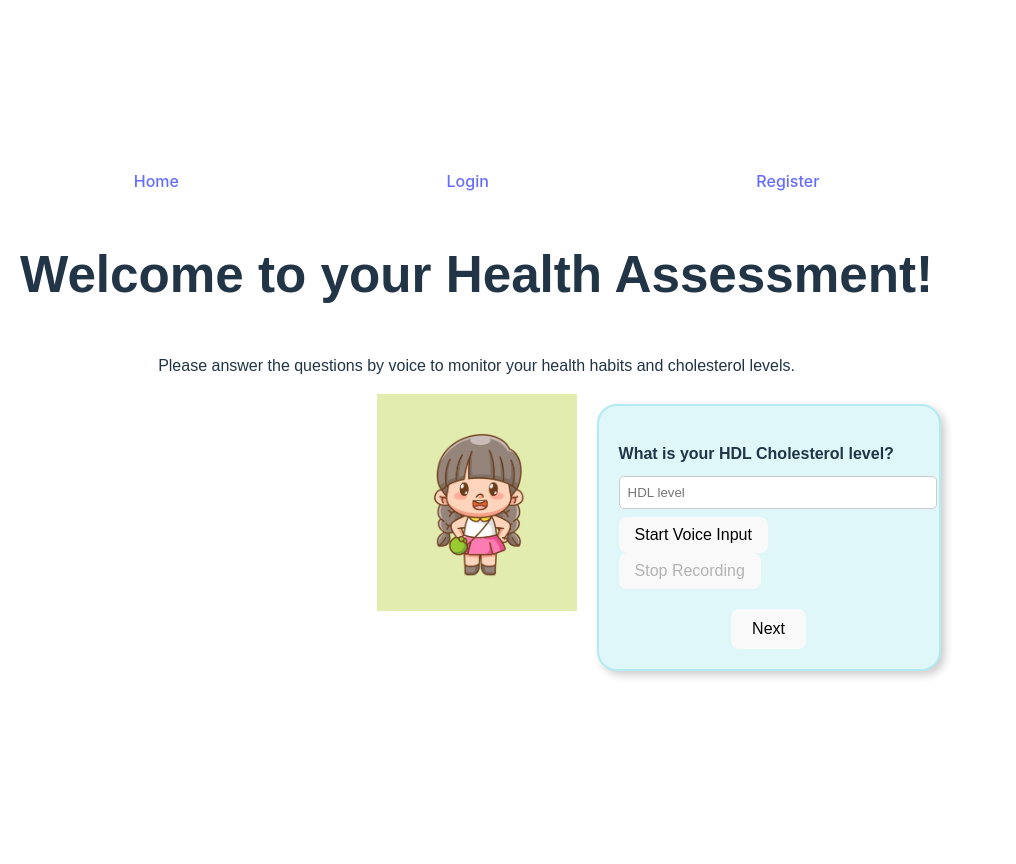
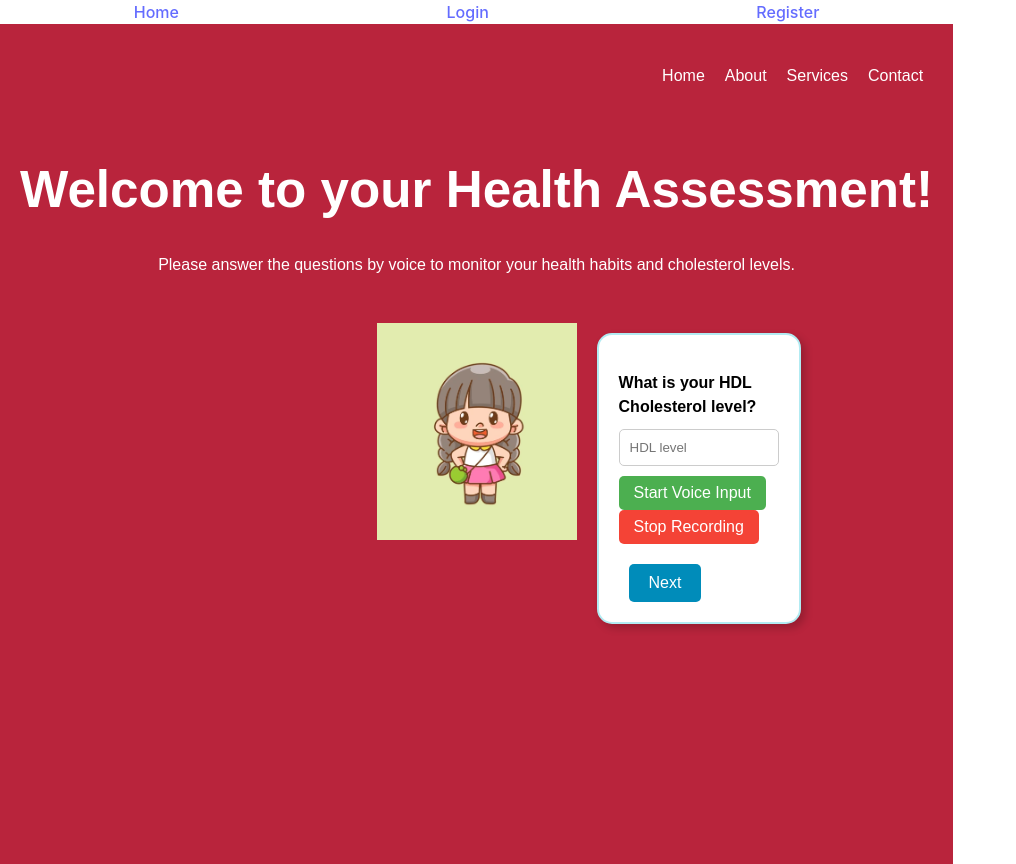
Before and after one commit to srinashg/axxess-hackathon-2025, a React (Vite) app in the folder frontend/: page / in a window 1280 px wide. Shown: the whole page, without its empty margins (0-1016 px from the left). Before the commit the page ends 800 px from the top, so only its background shows below. Built offline with nearby package versions, Linux system fonts and the light colour scheme.

Commit message:
made UI "prettier"

```diff
--- a/frontend/src/components/Home.jsx
+++ b/frontend/src/components/Home.jsx
@@ -151,49 +151,62 @@ function Home() {
   };
 
   return (
-    <div className="home-container">
-      <h1>Welcome to your Health Assessment!</h1>
-      <p>Please answer the questions by voice to monitor your health habits and cholesterol levels.</p>
+    <div className="home-container" style={{ backgroundColor: '#B9243C', minHeight: '100vh', display: 'flex', flexDirection: 'column', alignItems: 'center' }}>
+      <nav style={{ width: '100%', padding: '20px', display: 'flex', justifyContent: 'flex-end' }}>
+        <ul style={{ listStyle: 'none', padding: 0, margin: 0, display: 'flex', alignItems: 'center' }}>
+          <li style={{ marginLeft: '10px', marginRight: '10px' }}><a href="#" style={{ color: 'white', textDecoration: 'none' }}>Home</a></li>
+          <li style={{ marginLeft: '10px', marginRight: '10px' }}><a href="#" style={{ color: 'white', textDecoration: 'none' }}>About</a></li>
+          <li style={{ marginLeft: '10px', marginRight: '10px' }}><a href="#" style={{ color: 'white', textDecoration: 'none' }}>Services</a></li>
+          <li style={{ marginLeft: '10px', marginRight: '10px' }}><a href="#" style={{ color: 'white', textDecoration: 'none' }}>Contact</a></li>
+        </ul>
+      </nav>
 
-      <div className="doll-container">
-        <img src="/Lili_mascot.png" alt="Friendly Doll" className="doll-image" />
-        <div className="text-bubble">
-          <p className="question-text">{currentQuestion.question}</p>
+      <div style={{ textAlign: 'center', marginTop: '20px', color: 'white' }}>
+        <h1>Welcome to your Health Assessment!</h1>
+        <p>Please answer the questions by voice to monitor your health habits and cholesterol levels.</p>
+      </div>
+
+      <div className="doll-container" style={{ display: 'flex', flexDirection: 'column', alignItems: 'center', marginTop: '30px' }}>
+        <img src="/Lili_mascot.png" alt="Friendly Doll" className="doll-image" style={{ maxWidth: '200px', marginBottom: '20px' }} />
+        <div className="text-bubble" style={{ backgroundColor: 'white', color: 'black', borderRadius: '15px', padding: '20px', marginBottom: '20px', maxWidth: '80%', textAlign: 'left' }}>
+          <p className="question-text" style={{ fontWeight: 'bold', marginBottom: '10px' }}>{currentQuestion.question}</p>
 
           {currentQuestion.inputType === 'number' || currentQuestion.inputType === 'text' ? (
-            <div className="input-area">
+            <div className="input-area" style={{ marginBottom: '15px' }}>
               {currentQuestion.inputType === 'number' ? (
                 <input
                   type="number"
                   id={`input-${currentQuestionIndex}`}
                   value={currentQuestion.stateValue}
                   placeholder={currentQuestion.placeholder}
-                  // readOnly  - Removed readOnly for debugging
+                  style={{ padding: '10px', borderRadius: '5px', border: '1px solid #ccc', width: 'calc(100% - 22px)', marginBottom: '10px' }}
+                // readOnly   - Removed readOnly for debugging
                 />
               ) : (
                 <textarea
                   id={`input-${currentQuestionIndex}`}
                   value={currentQuestion.stateValue}
                   placeholder={currentQuestion.placeholder}
-                  // readOnly - Removed readOnly for debugging
+                  style={{ padding: '10px', borderRadius: '5px', border: '1px solid #ccc', width: 'calc(100% - 22px)', marginBottom: '10px', height: '80px' }}
+                // readOnly - Removed readOnly for debugging
                 />
               )}
-              <button type="button" onClick={startRecording} disabled={isRecording}>
+              <button type="button" onClick={startRecording} disabled={isRecording} style={{ padding: '8px 15px', borderRadius: '5px', backgroundColor: '#4CAF50', color: 'white', border: 'none', marginRight: '5px', cursor: 'pointer' }}>
                 {isRecording ? 'Recording...' : 'Start Voice Input'}
               </button>
-              <button type="button" onClick={stopRecording} disabled={!isRecording}>
+              <button type="button" onClick={stopRecording} disabled={!isRecording} style={{ padding: '8px 15px', borderRadius: '5px', backgroundColor: '#f44336', color: 'white', border: 'none', cursor: 'pointer' }}>
                 Stop Recording
               </button>
-              {transcript && isRecording && <p className="transcript-text">Transcribing: {transcript}</p>}
-              {currentQuestion.stateValue && !isRecording && <p className="voice-input-display">Voice Input: {currentQuestion.stateValue}</p>}
-
+              {transcript && isRecording && <p className="transcript-text" style={{ marginTop: '5px', fontSize: '0.9em', color: 'grey' }}>Transcribing: {transcript}</p>}
+              {currentQuestion.stateValue && !isRecording && <p className="voice-input-display" style={{ marginTop: '5px', fontSize: '0.9em', color: 'grey' }}>Voice Input: {currentQuestion.stateValue}</p>}
             </div>
           ) : currentQuestion.inputType === 'select' ? (
-            <div className="input-area">
+            <div className="input-area" style={{ marginBottom: '15px' }}>
               <select
                 id={`select-${currentQuestionIndex}`}
                 value={currentQuestion.stateValue}
                 onChange={(e) => currentQuestion.stateSetter(e.target.value)}
+                style={{ padding: '10px', borderRadius: '5px', border: '1px solid #ccc', width: '100%', marginBottom: '10px' }}
               >
                 {currentQuestion.options.map((option) => (
                   <option key={option.value} value={option.value}>
@@ -204,18 +217,18 @@ function Home() {
             </div>
           ) : null}
 
-          <div className="navigation-buttons">
+          <div className="navigation-buttons" style={{ display: 'flex', justifyContent: 'space-between' }}>
             {currentQuestionIndex > 0 && (
-              <button type="button" onClick={moveToPreviousQuestion}>
+              <button type="button" onClick={moveToPreviousQuestion} style={{ padding: '10px 20px', borderRadius: '5px', backgroundColor: '#008CBA', color: 'white', border: 'none', cursor: 'pointer' }}>
                 Previous
               </button>
             )}
             {currentQuestionIndex < questions.length - 1 ? (
-              <button type="button" onClick={moveToNextQuestion}>
+              <button type="button" onClick={moveToNextQuestion} style={{ padding: '10px 20px', borderRadius: '5px', backgroundColor: '#008CBA', color: 'white', border: 'none', cursor: 'pointer' }}>
                 Next
               </button>
             ) : (
-              <button type="submit" onClick={handleSubmit}>
+              <button type="submit" onClick={handleSubmit} style={{ padding: '10px 20px', borderRadius: '5px', backgroundColor: '#4CAF50', color: 'white', border: 'none', cursor: 'pointer' }}>
                 Submit Assessment
               </button>
             )}
```
